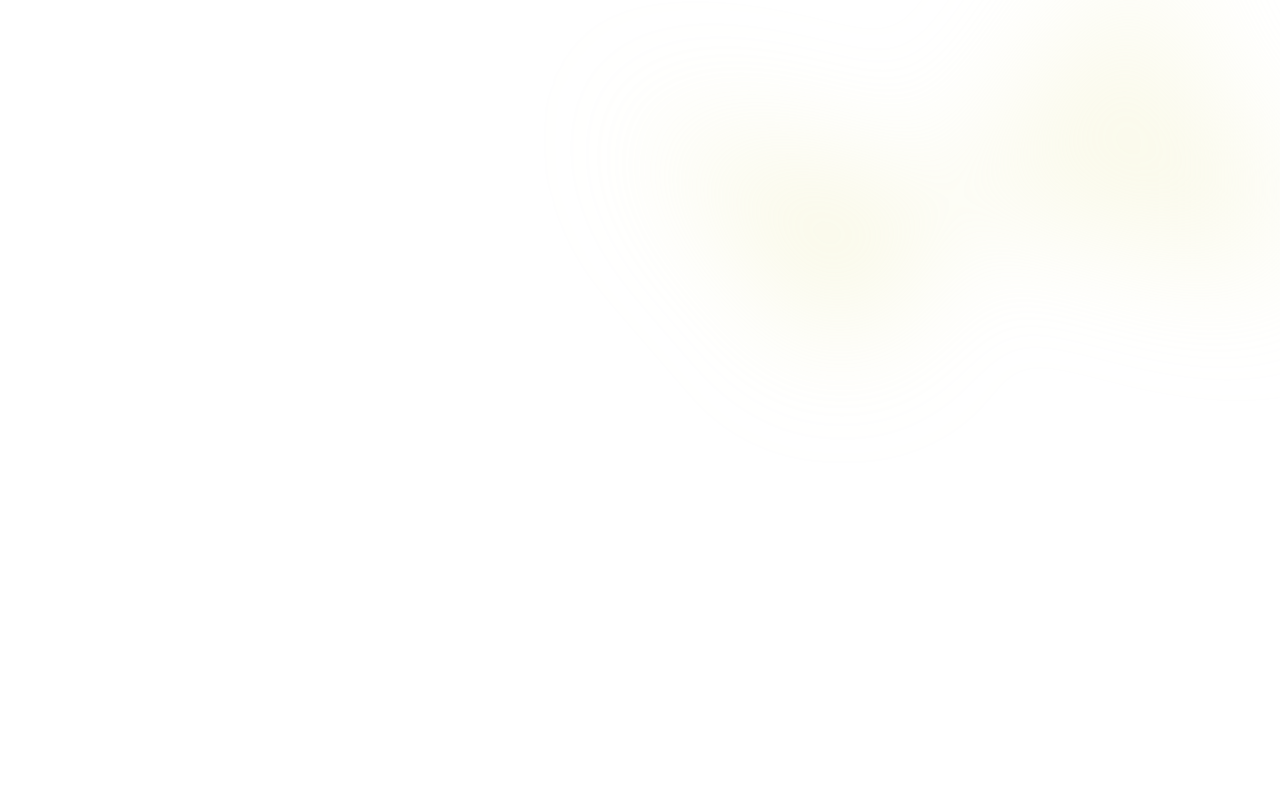
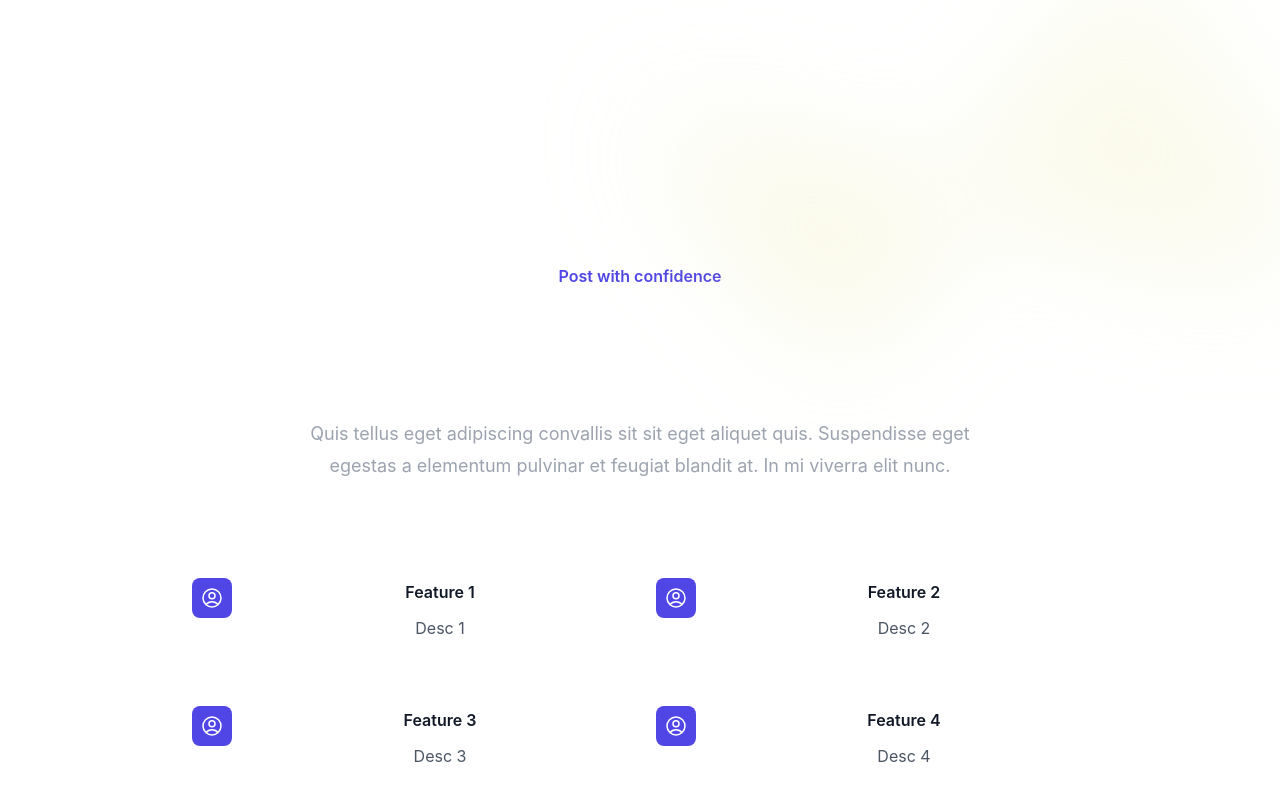
Before and after one commit to Blaithnaid/wick-vite-site, a React (Vite) app: page / in a window 1280 px wide. Shown: the part 666-1466 px from the top of the page. Before the commit the page ends 1022 px from the top, so only its background shows below. Built offline with nearby package versions, Linux system fonts and the light colour scheme.

Commit message:
app.jsx loads 'Home' now

```diff
--- a/src/App.jsx
+++ b/src/App.jsx
@@ -3,14 +3,14 @@ import reactLogo from "./assets/react.svg";
 import viteLogo from "/vite.svg";
 import "./App.css";
 
-import Hero from "./components/Hero";
+import Home from "./pages/Home";
 
 function App() {
 	const [count, setCount] = useState(0);
 
 	return (
 		<div className="h-full w-full">
-			<Hero />
+			<Home />
 		</div>
 	);
 }
--- a/src/assets/pages/Home.jsx
+++ /dev/null
@@ -1,6 +0,0 @@
-import React from "react";
-import { useEffect } from "react";
-
-import Hero from "../components/Hero";
-
-const Home = () => {};
--- a/src/components/Hero.jsx
+++ b/src/components/Hero.jsx
@@ -5,9 +5,6 @@ import { useEffect } from "react";
 import Header from "./Header";
 
 const Hero = () => {
-	useEffect(() => {
-		document.title = "Wick | Home";
-	}, []);
 	return (
 		<div className="bg-white h-full w-full">
 			<Header />
--- /dev/null
+++ b/src/pages/Home.jsx
@@ -0,0 +1,20 @@
+import React from "react";
+import { useEffect } from "react";
+
+import Hero from "../components/Hero";
+import Features from "../components/Features";
+
+const Home = () => {
+	useEffect(() => {
+		document.title = "Wick | Home";
+	}, []);
+
+	return (
+		<>
+			<Hero />
+			<Features />
+		</>
+	);
+};
+
+export default Home;
```
